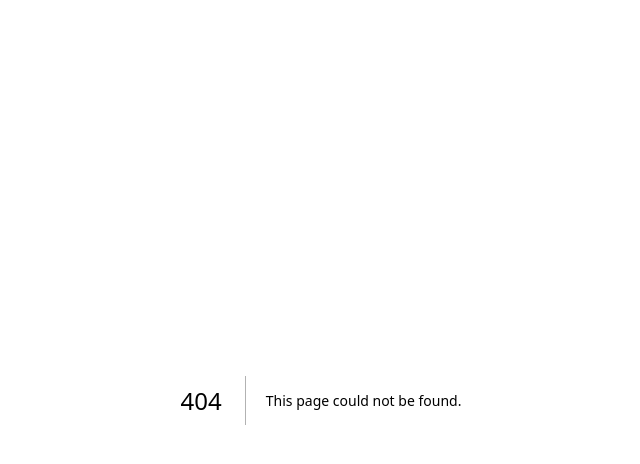
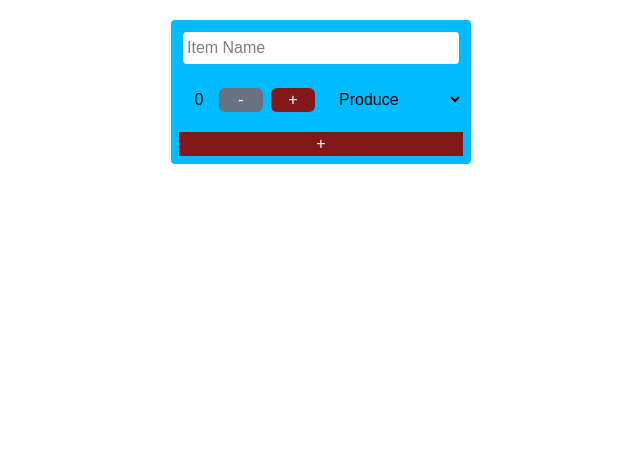
Before and after one commit to devaku/cprg306-assignments, a Next.js app: page /week-5 in a window 1280 px wide. Before the commit this address had no page. Shown: the top 464 px of the page, without its empty margins (319-959 px from the left). Built offline with nearby package versions, Linux system fonts and the light colour scheme.

Commit message:
Added Week 5

```diff
--- a/app/page.js
+++ b/app/page.js
@@ -13,6 +13,9 @@ export default function Home() {
 				<Link href="/week-4" className="hover:text-cyan-300">
 					Week-4
 				</Link>
+				<Link href="/week-5" className="hover:text-cyan-300">
+					Week-5
+				</Link>
 			</div>
 		</div>
 	);
--- a/app/week-3/item.js
+++ b/app/week-3/item.js
@@ -1,6 +1,6 @@
 export default function Item({ name, quantity, category }) {
 	return (
-		<li class="bg-sky-900 w-1/4 text-yellow-200 rounded-xl">
+		<li className="bg-sky-900 w-1/4 text-yellow-200 rounded-xl">
 			<h1 className="font-bold m-2 text-2xl">{name}</h1>
 			<p className="mx-2 mb-2">
 				Buy {quantity} in {category}
--- /dev/null
+++ b/app/week-5/new-item.js
@@ -0,0 +1,122 @@
+'use client';
+import { useState } from 'react';
+
+export default function NewItem() {
+	const [name, setName] = useState('');
+	const [quantity, setQuantity] = useState(0);
+	const [category, setCategory] = useState('Produce');
+
+	function handleSubmit(e) {
+		e.preventDefault();
+		let item = {
+			name: name,
+			quantity: quantity,
+			category: category,
+		};
+
+		console.log(item);
+		alert('Item object: ' + JSON.stringify(item));
+
+		setName('');
+		setQuantity(0);
+		setCategory('Produce');
+	}
+
+	function handleOnClick(e) {
+		e.preventDefault();
+		if (e.target.name == 'decrement') {
+			if (quantity <= 0) {
+				// Do nothing
+				return;
+			} else {
+				setQuantity(quantity - 1);
+			}
+		} else {
+			setQuantity(quantity + 1);
+		}
+	}
+
+	return (
+		<div className="bg-sky-400 mx-auto p-2 w-1/4 text-black rounded-sm">
+			<form
+				className="w-full flex flex-col gap-5"
+				action=""
+				method="post"
+			>
+				{/* Name */}
+				<div className="m-1">
+					<input
+						type="text"
+						className="w-full p-1 bg-white rounded-sm"
+						placeholder="Item Name"
+						name="name"
+						id=""
+						onChange={(e) => setName(e.target.value)}
+						value={name}
+						required
+					/>
+				</div>
+				<div className="flex justify-around">
+					{/* Quantity */}
+					<div className="flex w-full">
+						<div className="w-10 text-center">{quantity}</div>
+						<div className="flex justify-evenly text-white gap-2 w-24">
+							<button
+								onClick={handleOnClick}
+								name="decrement"
+								className={
+									(quantity <= 0
+										? 'bg-gray-500 cursor-not-allowed '
+										: 'bg-red-900 cursor-pointer ') +
+									'w-full rounded-md '
+								}
+							>
+								-
+							</button>
+							<button
+								onClick={handleOnClick}
+								name="increment"
+								className="bg-red-900 w-full rounded-md cursor-pointer"
+							>
+								+
+							</button>
+						</div>
+					</div>
+					{/* Category */}
+					<div className="">
+						<select
+							value={category}
+							onChange={(e) => setCategory(e.target.value)}
+							name=""
+							id=""
+						>
+							<option defaultChecked value="Produce">
+								Produce
+							</option>
+							<option value="Dairy">Dairy</option>
+							<option value="Bakery">Bakery</option>
+							<option value="Meat">Meat</option>
+							<option value="Frozen Foods">Frozen Foods</option>
+							<option value="Canned Goods">Canned Goods</option>
+							<option value="Dry Goods">Dry Goods</option>
+							<option value="Beverages">Beverages</option>
+							<option value="Snacks">Snacks</option>
+							<option value="Household">Household</option>
+							<option value="Oter">Other</option>
+						</select>
+					</div>
+				</div>
+
+				<div>
+					<button
+						onClick={handleSubmit}
+						className="bg-red-900 w-full text-white"
+						type="submit"
+					>
+						+
+					</button>
+				</div>
+			</form>
+		</div>
+	);
+}
--- /dev/null
+++ b/app/week-5/page.js
@@ -0,0 +1,8 @@
+import NewItem from './new-item';
+export default function Page() {
+	return (
+		<main className="flex flex-col mx-10 my-5">
+			<NewItem></NewItem>
+		</main>
+	);
+}
```
